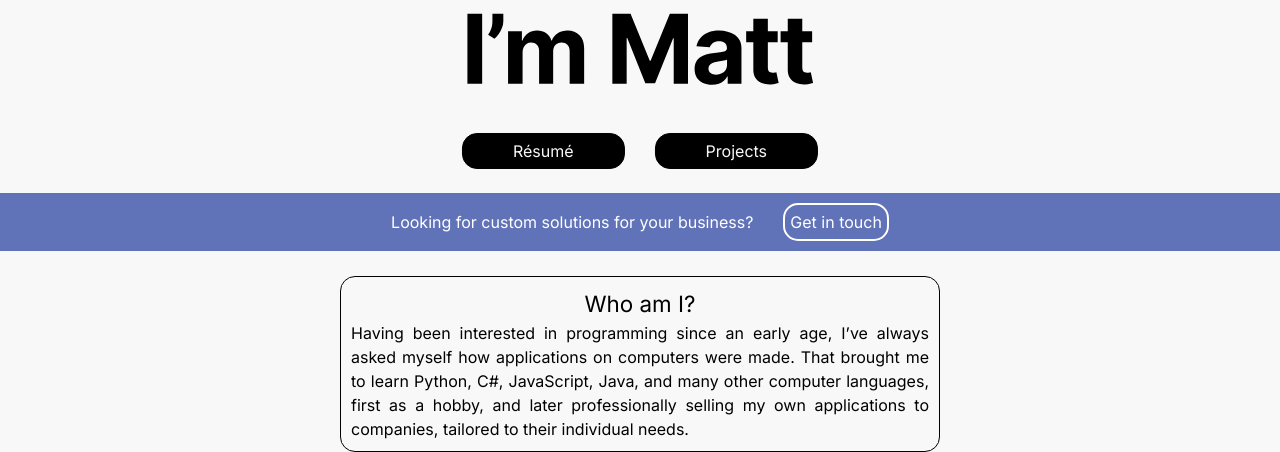
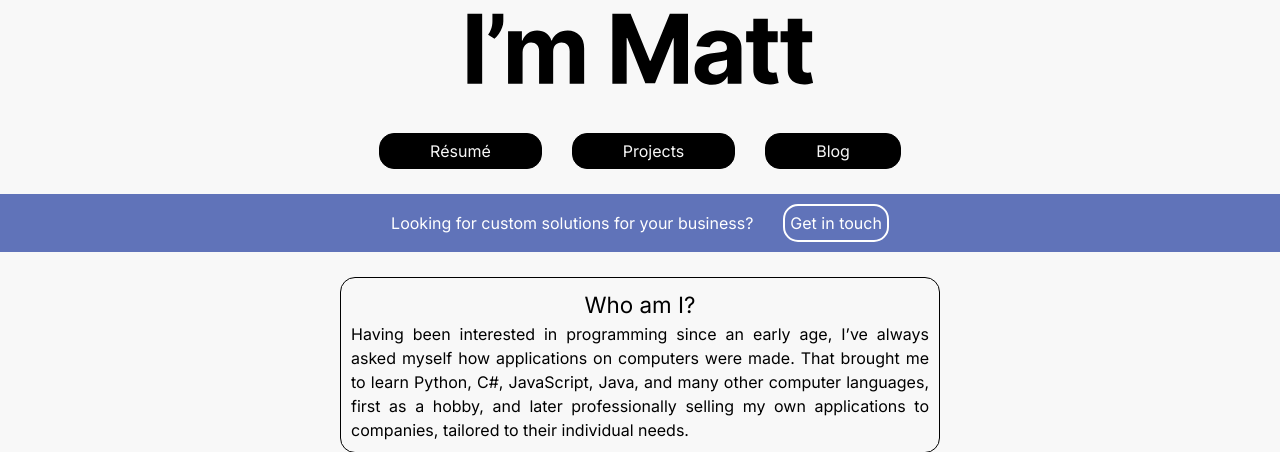
Before and after one commit to mfplinta/portfolio, a Django app: template main/templates/main/index.html in a window 1280 px wide. Shown: the part 107-559 px from the top of the page. Run offline with Django 5.2, Linux system fonts and the light colour scheme; the template is opened without the code that fills it: most values are stand-ins (such as "Sample title", 1, 10 or a date in 2020).

Commit message:
Add blog section to portfolio

```diff
--- a/main/models.py
+++ b/main/models.py
@@ -87,3 +87,7 @@ class Project(models.Model):
 
     def __str__(self):
         return self.title
+
+class BlogArticle(models.Model):
+    title = models.CharField(max_length=200)
+    iframe_url = models.URLField(null=False)
--- a/main/static/main/style.css
+++ b/main/static/main/style.css
@@ -78,6 +78,15 @@ body {
 h1, h2, h3, h4, h5, h6, p, a, span, li {
     font-family: 'Inter', sans-serif;
 }
+
+iframe {
+    display: block;
+    height: 100vh;
+    width: 100vw;
+    border: none;
+}
+
+iframe.div.notion-topbar > div > div:nth-child(4) { display: none !important; }
 
 /* Main */
 .content {
@@ -262,15 +271,16 @@ header {
     position: absolute;
     left: 50%;
     transform: translate(-50%, 0);
+    width: 100%;
 }
 
 .nav-buttons ul {
     list-style: none;
     padding: 0;
     display: flex;
+    flex-wrap: wrap;
     justify-content: center;
     gap: 30px;
-    margin-top: 20px;
 }
 
 .nav-button a {
--- a/main/templates/main/header.html
+++ b/main/templates/main/header.html
@@ -9,7 +9,7 @@
 
         function styleHeader(fixed = false) {
             if(content !== null) {
-                content.style.paddingTop = (fixed ? 80{% if title %} + 60{% endif %} : 300) + 'px';
+                content.style.paddingTop = (fixed ? 80{% if title %} + 60{% endif %} : 265 + navButtons.offsetHeight) + 'px';
             }
 
             if(fixed) {
@@ -40,13 +40,14 @@
                 heroName.style.transform = `translate(0, 0)`;
             }
             heroName.style.height = `${4.5 - Math.min(2, scrollY / 50)}rem`;
-            navButtons.style.top = `${Math.max(10, 220 - scrollY)}px`;
+            navButtons.style.top = `${Math.max(10, 240 - scrollY)}px`;
             const navButtonsOpacity = Math.max(0, 2 - Math.max(1, scrollY / 100));
             if (navButtonsOpacity > 0) {
                 navButtons.style.display = 'block';
                 navButtons.style.opacity = navButtonsOpacity;
             } else {
-                navButtons.style.display = 'none';
+                navButtons.style.opacity = 0;
+                navButtons.style.zIndex = -1;
             }
         }
 
@@ -54,6 +55,9 @@
         window.addEventListener('scroll', () => {
             styleHeader();
         });
+        window.addEventListener('resize', () => {
+            styleHeader();
+        })
         {% endif %}
 
         styleHeader({% if not main_page %}true{% endif %});
@@ -80,6 +84,7 @@
         <ul>
             <li class="nav-button"><a href="#">Résumé</a></li>
             <li class="nav-button"><a href="{% url 'projects' %}">Projects</a></li>
+            <li class="nav-button"><a href="{% url 'blog' %}">Blog</a></li>
         </ul>
     </nav>
     {% if title %}
--- a/main/urls.py
+++ b/main/urls.py
@@ -13,6 +13,7 @@ urlpatterns = [
     path("robots.txt", TemplateView.as_view(template_name="robots.txt", content_type="text/plain")),
     path("projects/", views.projects, name="projects"),
     path("projects/with-tag/<str:tag>/", views.projects, name="projects-withtag"),
+    path("blog/", views.blog, name="blog")
 ]
 
 #urls.handler500 = lambda req: technical_500_response(req, *sys.exc_info())
--- a/main/views.py
+++ b/main/views.py
@@ -20,3 +20,8 @@ def projects(request, tag=None):
         'projects': projects,
         'tag': ProjectTag.objects.get(tag=tag) if tag else None,
     })
+
+def blog(request):
+    return render(request, 'main/blog.html', {
+        'articles': []
+    })
```
Also changed, not shown: main/templates/main/blog.html (added, +7 -0 lines).
